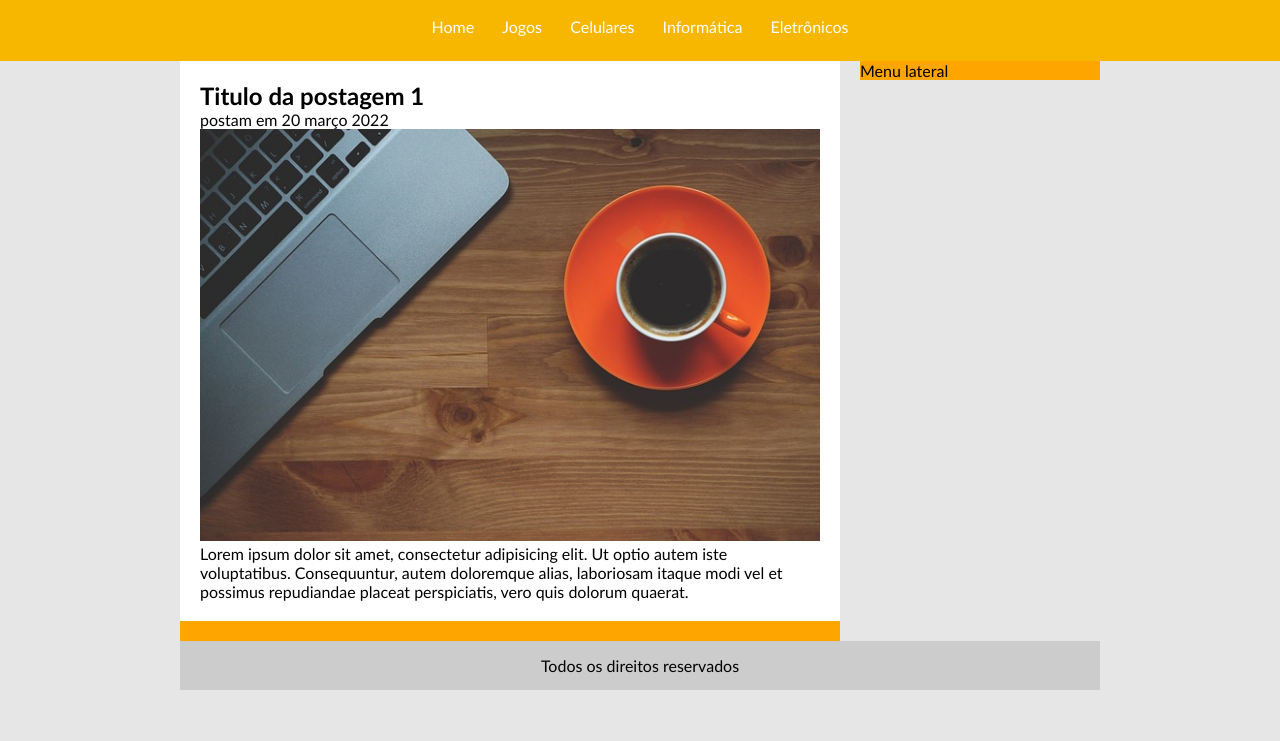
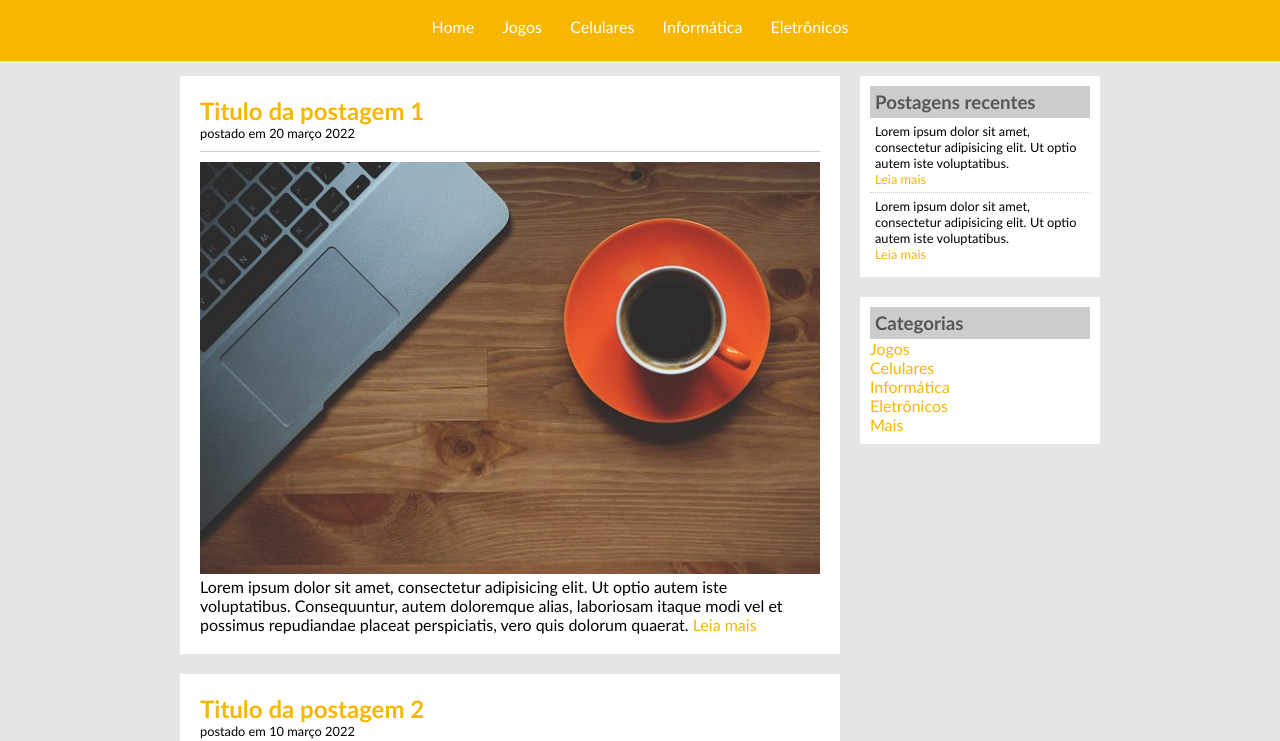
Before and after one commit to robsonshockwave/TecBlog, a plain HTML site: page index.html in a window 1280 px wide. Shown: the part 76-817 px from the top of the page. Drawn offline with Linux system fonts and the light colour scheme.

Commit message:
Projeto finalizado

```diff
--- a/css/style.css
+++ b/css/style.css
@@ -11,7 +11,7 @@ body {
 }
 
 /*
-### Layout ###
+### Layout (id) ###
 */
 #area-cabecalho {
     background-color: #f7b600;
@@ -26,10 +26,7 @@ body {
 #area-principal {
     width: 920px;
     margin: 0px auto;
-}
-
-#area-postagens, #area-lateral {
-    background-color: orange;
+    padding: 15px;
 }
 
 #area-postagens {
@@ -48,6 +45,18 @@ body {
     background: white;
 }
 
+.conteudo-lateral {
+    background: white;
+    padding: 10px;
+    margin-bottom: 20px;
+}
+
+.texto-lateral {
+    font-size: 0.8em;
+    padding: 5px;
+    border-bottom: 1px dotted #CCC;
+}
+
 #rodape {
     clear: both;
     text-align: center;
@@ -56,30 +65,57 @@ body {
 }
 
 /*
-### Formatação do menu ###
+### Formatação do menu (link) ###
 */
 a {
     text-decoration: none;
 }
 
 a:link, a:visited {
+    color: #f7b600;
+}
+
+a:hover {
+    text-decoration: underline;
+}
+
+#area-cabecalho a:link, #area-cabecalho a:visited {
     color: #FFF;
     padding: 8px 12px;
 }
 
-a:hover {
+#area-cabecalho a:hover {
     color: #f7b600;
     background: #fff;
+    text-decoration: none;
 }
 
 /*
-### Formatações em geral ###
+### Formatações em geral (class) ###
 */
 h1 {
     color: #4e4e4e;
     font-size: 2.5em;
 }
 
+h2 {
+    color: #f7b600;
+}
+
+h3 {
+    color: #565656;
+    background: #CCC;
+    padding: 5px;
+}
+
 .branco {
     color: white;
 }
+
+.data-postagem {
+    font-size: 0.8em;
+    border-bottom: 1px solid #ccc;
+    padding-bottom: 10px;
+    margin-bottom: 10px;
+    display: block;
+}
--- a/index.html
+++ b/index.html
@@ -26,7 +26,7 @@
             <!-- abertura postagem -->
             <div class="postagem">
                 <h2>Titulo da postagem 1</h2>
-                <span>postam em 20 março 2022</span>
+                <span class="data-postagem">postado em 20 março 2022</span>
                 <img width="620px" src="images/imagem1.jpg" alt="Café e Notebook">
                 <p>
                     Lorem ipsum dolor sit amet, consectetur adipisicing elit. Ut optio autem iste voluptatibus. Consequuntur, autem doloremque alias, laboriosam itaque modi vel et possimus repudiandae placeat perspiciatis, vero quis dolorum quaerat.
@@ -34,11 +34,41 @@
                 </p>
             </div><!--// fechamento postagem -->
 
-
+            <!-- abertura postagem -->
+            <div class="postagem">
+                <h2>Titulo da postagem 2</h2>
+                <span class="data-postagem">postado em 10 março 2022</span>
+                <img width="620px" src="images/imagem2.jpg" alt="Café e Notebook">
+                <p>
+                    Lorem ipsum dolor sit amet, consectetur adipisicing elit. Ut optio autem iste voluptatibus. Consequuntur, autem doloremque alias, laboriosam itaque modi vel et possimus repudiandae placeat perspiciatis, vero quis dolorum quaerat.
+                    <a href="">Leia mais</a>
+                </p>
+            </div><!--// fechamento postagem -->
         </div>
 
         <div id="area-lateral">
-            Menu lateral
+            <div class="conteudo-lateral">
+                <h3>Postagens recentes</h3>
+                <div class="texto-lateral">
+                    <p>Lorem ipsum dolor sit amet, consectetur adipisicing elit. Ut optio autem iste voluptatibus.</p>
+                    <a href="">Leia mais</a>
+                </div>
+
+                <div class="texto-lateral" style="border-bottom: none;">
+                    <p>Lorem ipsum dolor sit amet, consectetur adipisicing elit. Ut optio autem iste voluptatibus.</p>
+                    <a href="">Leia mais</a>
+                </div>
+            </div>
+
+            <div class="conteudo-lateral">
+                <h3>Categorias</h3>
+                <a href="">Jogos</a><br>
+                <a href="">Celulares</a><br>
+                <a href="">Informática</a><br>
+                <a href="">Eletrônicos</a><br>
+                <a href="">Mais</a><br>
+                </div>
+            </div>
         </div>
 
         <div id="rodape">
```
